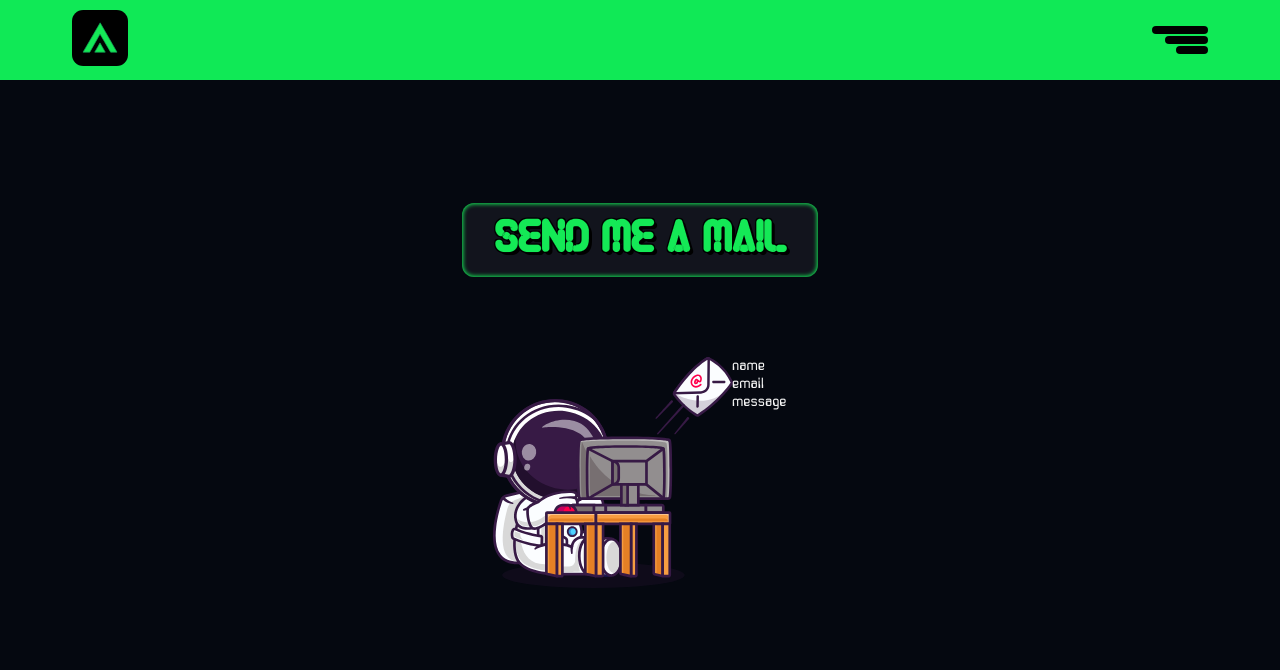
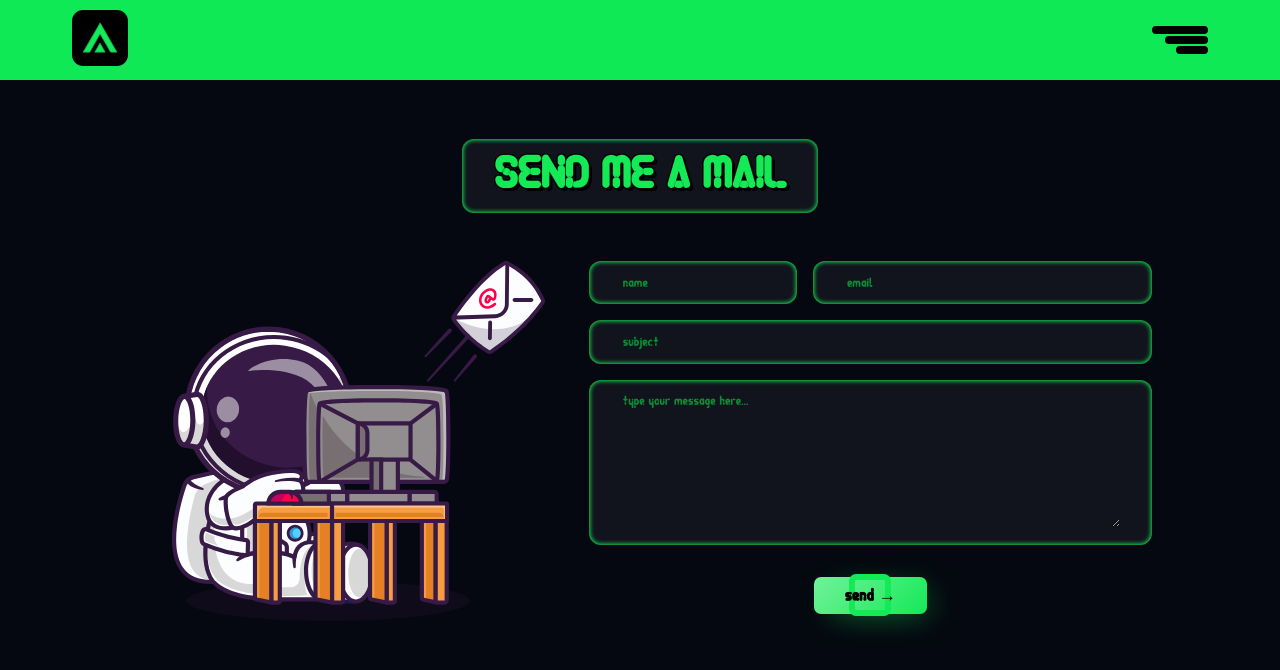
Before and after one commit to AnxhelaAsimi/Portofolio, an Angular app in the folder Portofolio/: page /contact in a window 1280 px wide. Shown: the top 670 px of the page. Built offline with nearby package versions, Linux system fonts and the light colour scheme.

Commit message:
Contact styling

```diff
--- a/Portofolio/src/animations.scss
+++ b/Portofolio/src/animations.scss
@@ -220,6 +220,19 @@
 }
 
 
+@keyframes ring {
+  0% {
+    width: 30px;
+    height: 30px;
+    opacity: 1;
+  }
+  100% {
+    width: 150px;
+    height: 60px;
+    opacity: 0;
+  }
+}
+
 @-moz-keyframes rocket-movement { 100% {-moz-transform: translate(1200px,-600px);} }
 @-webkit-keyframes rocket-movement {100% {-webkit-transform: translate(1200px,-600px); } }
 @keyframes rocket-movement { 100% {transform: translate(1200px,-600px);} }
--- a/Portofolio/src/app/routes/contact/contact.component.html
+++ b/Portofolio/src/app/routes/contact/contact.component.html
@@ -7,9 +7,21 @@
 
         </div>
         <div class="contact_form">
-            <div>name</div>
-            <div>email</div>
-            <div>message</div>
+            <div style="display: flex; gap: 1rem">
+                <div class="contact_input" style="width: 15rem">
+                    <input  type="text" name="name" placeholder="name">
+                </div>
+                <div class="contact_input" style="width: 25rem">
+                    <input  type="email" name="email" placeholder="email">
+                </div>
+            </div>
+            <div class="contact_input">
+                <input type="text" name="subject" placeholder="subject">
+            </div>
+            <div class="contact_input">
+                <textarea cols="50" rows="10" name="message" placeholder="type your message here..." ></textarea>
+            </div>
+            <div class="button_wrap pointer"><button class="button pointer">Send →</button></div>
         </div>
     </div>
 </div>
--- a/Portofolio/src/app/routes/contact/contact.component.scss
+++ b/Portofolio/src/app/routes/contact/contact.component.scss
@@ -1,6 +1,6 @@
 .contact_wrapper {
     width: 100%;
-    height: 80vh;
+    height: 90vh;
     align-items: center;
     margin: auto;
     display: flex;
@@ -10,6 +10,9 @@
 
 .form_wrapper{
     display: flex;
+    width: 80%;
+    min-height: 60vh;
+    height: 60vh;
 }
 
 .contact_title{
@@ -24,8 +27,9 @@
         box-shadow: inset 0 0 4px 1px var(--green4);
         -webkit-box-shadow: inset 0 0 4px 1px var(--green4);
         -moz-box-shadow: inset 0 0 4px 1px var(--green4);
-        margin-bottom: 5rem;
+        margin-bottom: 3rem;
         padding: 0.8rem 2rem;
+
         -webkit-transform: rotate(3.6deg);
         transform: rotate(3.6deg);
         color: var(--green4);
@@ -38,10 +42,127 @@
 }
 
 .astronaut{
-    width: 30vh;
-    height: 30vh;
+    width: 45%;
+    height: 45vh;
     background-image: url('../../../assets/astronautmail.svg');
     background-repeat: no-repeat;
     -webkit-animation: zoomIn 1.5s ease forwards;
     animation: zoomIn 1.5s ease forwards;
+    background-position: center;
 }
+
+.contact_form {
+    width: 55%;
+}
+
+.contact_input {
+    align-items: center;
+    background: var(--blue6);
+    border-radius: 12px;
+    box-shadow: inset 0 0 4px 1px var(--green4);
+    -webkit-box-shadow: inset 0 0 4px 1px var(--green4);
+    -moz-box-shadow: inset 0 0 4px 1px var(--green4);
+    margin-bottom: 1rem;
+    padding: 0.8rem 2rem;
+}
+
+.contact_input input  {
+    background-color: var(--blue6)!important;
+    color: var(--green4)!important;
+    font-family: Cyborg;
+    outline: none;
+    border: 0;
+    width: 100%;
+}
+.contact_input input:-webkit-autofill,
+.contact_input input:-webkit-autofill:hover,
+.contact_input input:-webkit-autofill:focus,
+.contact_input input:-webkit-autofill:active{
+    -webkit-background-clip: text;
+    -webkit-text-fill-color: var(--green4)!important;
+    transition: background-color 5000s ease-in-out 0s;
+    box-shadow: inset 0 0 20px 20px #23232329;
+}
+.contact_input input::placeholder {
+    color: var(--green5);
+
+}
+
+.contact_input textarea {
+    background-color: var(--blue6);
+    color: var(--green4);
+    font-family: Cyborg;
+    outline: none;
+    width: 100%;
+    border: 0;
+}
+
+.contact_input textarea::placeholder {
+    color: var(--green5);
+
+}
+
+.button_wrap {
+    align-items: center;
+    display: flex;
+    height: -webkit-max-content;
+    height: max-content;
+    justify-content: center;
+    margin-top: 2rem
+}
+
+.button {
+    background: #14e956;
+    background-color: #14e956;
+    background-image: linear-gradient(315deg,#14e956,#72f29a);
+    border: none;
+    border-radius: 7px;
+    box-shadow: 9px 7px 32px -11px rgba(20,233,86,.74);
+    font-family: Cyborg;
+    font-size: 1.1rem;
+    font-weight: 900;
+    outline: none;
+    padding: 0.5rem 1.9rem;
+    position: relative;
+    text-transform: lowercase;
+    align-self: flex-end;
+    transition: all .3s ease-in-out 0s;
+}
+
+.button:before {
+    border: 3px solid #72f29a;
+    border-radius: 7px;
+    box-shadow: 0 0 60px rgba(20,233,86,.64);
+    content: "";
+    left: 50%;
+    min-height: 3rem;
+    min-width: 9rem;
+    opacity: 0;
+    position: absolute;
+    top: 50%;
+    -webkit-transform: translate(-50%,-50%);
+    transform: translate(-50%,-50%);
+    transition: all .3s ease-in-out 0s;
+}
+.button:hover:before {
+    opacity: 1;
+}
+.button:after {
+    -webkit-animation: ring 1.5s infinite;
+    animation: ring 1.5s infinite;
+    border: 6px solid #14e956;
+    border-radius: 7px;
+    content: "";
+    height: 3rem;
+    left: 50%;
+    position: absolute;
+    top: 50%;
+    -webkit-transform: translate(-50%,-50%);
+    transform: translate(-50%,-50%);
+    width: 9rem;
+    z-index: -1;
+}
+
+.button:hover::after{
+    display: none;
+}
--- a/Portofolio/src/app/routes/home/home.component.scss
+++ b/Portofolio/src/app/routes/home/home.component.scss
@@ -68,7 +68,7 @@
     -webkit-animation: fadeInRight 2s ease forwards;
     animation: fadeInRight 2s ease forwards;
     padding-bottom: 1rem;
-    width: 55vh;
+    width: 40%;
 }
 
 footer {
--- a/Portofolio/src/styles.scss
+++ b/Portofolio/src/styles.scss
@@ -6,6 +6,9 @@ body{
     font-family: 'ExoSpace';
     color: var(--white1);
     background-color: var(--black1);
+}
+*:focus {
+    outline: none;
 }
 
 *{
```
